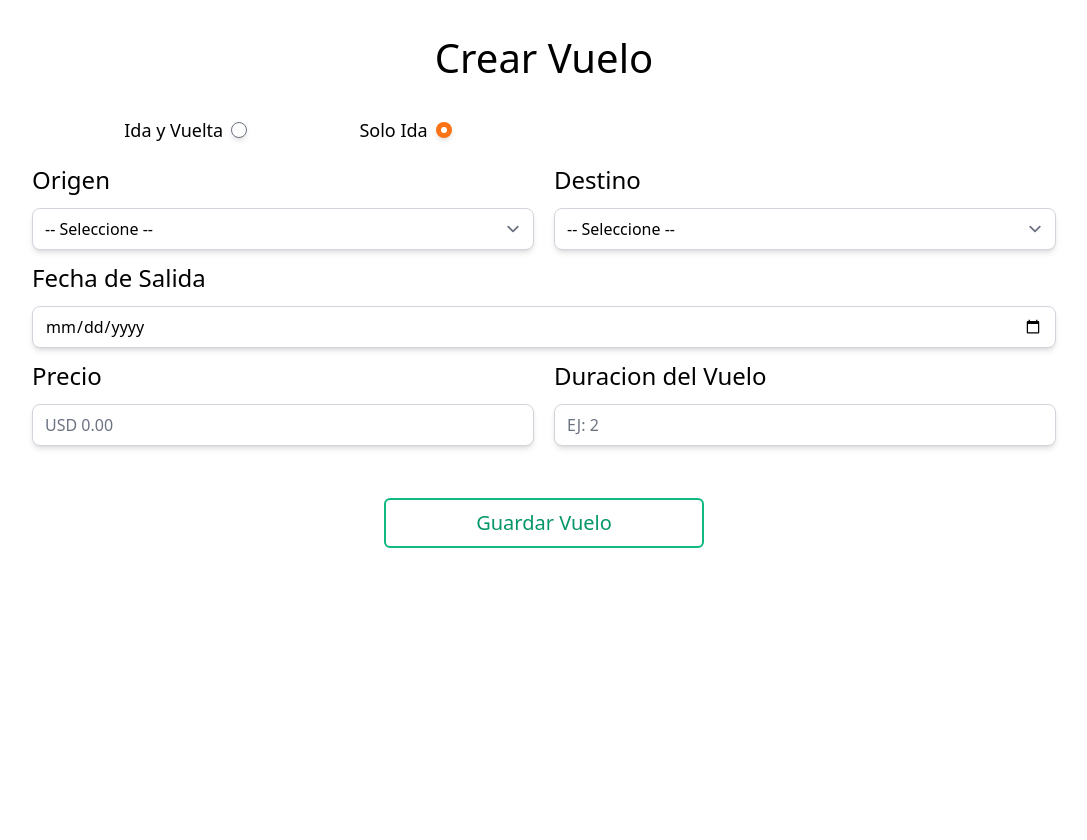
After one commit to SneyderJLO/ProyectoDAW, a PHP site: page /views/vuelos/crearVuelo.php in a window 1280 px wide. The commit adds this page. Shown: the whole page, without its empty margins (96-1183 px from the left). Run offline with PHP 8.4, Linux system fonts and the light colour scheme; data that the repository does not hold is empty.

Commit message:
Terminando CRUD de vuelos

```diff
--- a/Router.php
+++ b/Router.php
@@ -17,7 +17,6 @@ class Router {
 
     // comprueba si la ruta existe en el array de rutas y ejecuta el metodo asociado
     public function comprobarRutas() {
-
         $urlActual = $_SERVER['PATH_INFO'] ?? '/';
         $metodo = $_SERVER['REQUEST_METHOD'];
 
--- /dev/null
+++ b/public/js/adminPanel.js
@@ -0,0 +1,28 @@
+const verficarTipoVuelo = () => {
+    //selectores de tipos de vuelo
+    const $fechaVueltaContenedor = document.querySelector('#contenedorFechaVuelta');
+    const $soloIda = document.querySelector('#soloIda');
+    const $idaVuelta = document.querySelector('#idaVuelta');
+
+    if($soloIda.checked){
+        $fechaVueltaContenedor.classList.add('hidden');
+    }
+
+    if($idaVuelta.checked){
+        $fechaVueltaContenedor.classList.remove('hidden');
+    }
+
+    $soloIda.addEventListener('click', () => {
+        if($soloIda.checked){
+            $fechaVueltaContenedor.classList.add('hidden');
+        }
+    });
+
+    $idaVuelta.addEventListener('click', () => {
+        if($idaVuelta.checked){
+            $fechaVueltaContenedor.classList.remove('hidden');
+        }
+    })
+}
+
+document.addEventListener('DOMContentLoaded', verficarTipoVuelo);
--- a/public/styles/style.css
+++ b/public/styles/style.css
@@ -736,6 +736,10 @@ select {
   height: 10rem;
 }
 
+.min-h-screen {
+  min-height: 100vh;
+}
+
 .w-4\/5 {
   width: 80%;
 }
@@ -866,6 +870,11 @@ select {
   border-color: rgb(251 113 133 / var(--tw-border-opacity));
 }
 
+.border-emerald-500 {
+  --tw-border-opacity: 1;
+  border-color: rgb(16 185 129 / var(--tw-border-opacity));
+}
+
 .border-orange-400 {
   --tw-border-opacity: 1;
   border-color: rgb(251 146 60 / var(--tw-border-opacity));
@@ -879,6 +888,16 @@ select {
 .border-gray-300 {
   --tw-border-opacity: 1;
   border-color: rgb(209 213 219 / var(--tw-border-opacity));
+}
+
+.border-red-300 {
+  --tw-border-opacity: 1;
+  border-color: rgb(252 165 165 / var(--tw-border-opacity));
+}
+
+.border-indigo-500 {
+  --tw-border-opacity: 1;
+  border-color: rgb(99 102 241 / var(--tw-border-opacity));
 }
 
 .bg-red-100 {
@@ -899,6 +918,11 @@ select {
 .bg-orange-400 {
   --tw-bg-opacity: 1;
   background-color: rgb(251 146 60 / var(--tw-bg-opacity));
+}
+
+.bg-red-200 {
+  --tw-bg-opacity: 1;
+  background-color: rgb(254 202 202 / var(--tw-bg-opacity));
 }
 
 .p-2 {
@@ -928,6 +952,11 @@ select {
 .px-5 {
   padding-left: 1.25rem;
   padding-right: 1.25rem;
+}
+
+.py-4 {
+  padding-top: 1rem;
+  padding-bottom: 1rem;
 }
 
 .text-left {
@@ -1013,6 +1042,11 @@ select {
   color: rgb(244 63 94 / var(--tw-text-opacity));
 }
 
+.text-emerald-600 {
+  --tw-text-opacity: 1;
+  color: rgb(5 150 105 / var(--tw-text-opacity));
+}
+
 .text-orange-500 {
   --tw-text-opacity: 1;
   color: rgb(249 115 22 / var(--tw-text-opacity));
@@ -1021,6 +1055,11 @@ select {
 .text-amber-700 {
   --tw-text-opacity: 1;
   color: rgb(180 83 9 / var(--tw-text-opacity));
+}
+
+.text-indigo-600 {
+  --tw-text-opacity: 1;
+  color: rgb(79 70 229 / var(--tw-text-opacity));
 }
 
 .opacity-0 {
@@ -1083,6 +1122,11 @@ select {
 .hover\:bg-rose-500:hover {
   --tw-bg-opacity: 1;
   background-color: rgb(244 63 94 / var(--tw-bg-opacity));
+}
+
+.hover\:bg-emerald-500:hover {
+  --tw-bg-opacity: 1;
+  background-color: rgb(16 185 129 / var(--tw-bg-opacity));
 }
 
 .hover\:bg-orange-500:hover {
--- a/views/vuelos/RuizJonathan.php
+++ b/views/vuelos/RuizJonathan.php
@@ -36,7 +36,7 @@
             </div>
 
             <div class="flex justify-center md:justify-start">
-                <a href="/adminVuelos" class="block w-fit p-2 border-amber-600 border-solid border-2 text-amber-700 hover:text-white hover:bg-amber-600 rounded-lg">Administrar Vuelos (Solo Administradores)</a>
+                <a href="/admin/vuelos" class="block w-fit p-2 border-amber-600 border-solid border-2 text-amber-700 hover:text-white hover:bg-amber-600 rounded-lg">Administrar Vuelos (Solo Administradores)</a>
             </div>
         </div>
     </section>
--- a/views/vuelos/adminVuelos.php
+++ b/views/vuelos/adminVuelos.php
@@ -4,7 +4,7 @@
     <!-- <img class="mx-auto rounded-lg" src="https://cdn.pixabay.com/photo/2017/06/05/11/01/airport-2373727_960_720.jpg" alt="vuelos"> -->
 
     <div class="w-4/5 flex justify-center mx-auto md:justify-start my-5">
-        <a href="crearVuelo.php" class="block w-fit p-2 border-emerald-600 border-solid border-2 text-emerald-700 hover:text-white hover:bg-emerald-600 rounded-lg hover:font-bold font-semibold">Crear un Nuevo Vuelo</a>
+        <a href="/admin/crearVuelo" class="block w-fit p-2 border-emerald-600 border-solid border-2 text-emerald-700 hover:text-white hover:bg-emerald-600 rounded-lg hover:font-bold font-semibold">Crear un Nuevo Vuelo</a>
     </div>
 
     <div class="md:grid-cols-2 md:w-4/5 mx-auto grid grid-cols-1 lg:grid-cols-3 text-center gap-5 my-10">
@@ -28,9 +28,9 @@
                 </div>
 
                 <div class="flex gap-5 justify-evenly w-full">
-                    <a href="actualizar.php?id=<?php echo $vuelo['id']; ?>" class="text-indigo-500 font-medium rounded-md border-2 border-indigo-400 brder-solid px-4 py-2 block w hover:bg-indigo-500 hover:text-white transition-colors hover:cursor-pointer" type="button">Editar</a>
+                    <a href="/admin/actualizarVuelo?id=<?php echo $vuelo['id']; ?>" class="text-indigo-500 font-medium rounded-md border-2 border-indigo-400 brder-solid px-4 py-2 block w hover:bg-indigo-500 hover:text-white transition-colors hover:cursor-pointer" type="button">Editar</a>
 
-                    <form action="eliminar.php" method="POST">
+                    <form action="/admin/eliminarVuelo" method="POST">
                         <input type="hidden" name="id" value="<?php echo $vuelo['id'] ?>">
 
                         <button type="submit" class="text-rose-500 font-medium rounded-md border-2 border-rose-400 brder-solid px-4 py-2 block hover:bg-rose-500 hover:text-white transition-colors" type="button">Eliminar</button>
--- /dev/null
+++ b/views/vuelos/crearVuelo.php
@@ -0,0 +1,30 @@
+<!DOCTYPE html>
+<html lang="en">
+
+<head>
+    <meta charset="UTF-8">
+    <meta http-equiv="X-UA-Compatible" content="IE=edge">
+    <meta name="viewport" content="width=device-width, initial-scale=1.0">
+    <link rel="stylesheet" href="https://cdnjs.cloudflare.com/ajax/libs/font-awesome/5.15.4/css/all.min.css" integrity="sha512-1ycn6IcaQQ40/MKBW2W4Rhis/DbILU74C1vSrLJxCq57o941Ym01SwNsOMqvEBFlcgUa6xLiPY/NS5R+E6ztJQ==" crossorigin="anonymous" referrerpolicy="no-referrer" />
+    <link rel="stylesheet" href="/styles/style.css">
+    <title>EcuTravel</title>
+</head>
+
+<body>
+    <!-- Contenido principal -->
+    <section class="container mx-auto min-h-screen">
+        <h2 class="text-3xl sm:text-subtitle text-center my-10">Crear Vuelo</h2>
+
+        <form method="POST" class="w-4/5 mx-auto flex flex-col mt-10" id="formulario_vuelos">
+            <?php
+                include __DIR__ . '/./form/formLayout.php';
+            ?>
+
+            <button type="submit" class="border-emerald-500 border-2 border-solid hover:bg-emerald-500 hover:text-white hover:font-bold text-center px-3 py-2 rounded-md text-xl text-emerald-600 w-80 mx-auto leading-normal my-10" id="buscar">Guardar Vuelo</button>
+        </form>
+    </section>
+
+    <script src="/js/adminPanel.js"></script>
+</body>
+
+</html>
--- /dev/null
+++ b/views/vuelos/form/formLayout.php
@@ -0,0 +1,71 @@
+<div class="md:w-1/2 flex flex-row gap-5 justify-evenly items-center mb-5">
+    <div class="flex gap-2 items-center">
+        <label class="text-lg" for="idaVuelta">Ida y Vuelta</label>
+        <input type="radio" <?php echo isset($vuelo['fecha_regreso']) ? 'checked' : '' ?> id="idaVuelta" name="tipoViaje" value="1" class="focus:ring-orange-400 focus:border-orange-400 focus-ring-1 shadow-md text-orange-500">
+    </div>
+
+    <div class="flex gap-2 items-center">
+        <label class="text-lg" for="soloIda">Solo Ida</label>
+        <input type="radio" id="soloIda" name="tipoViaje" value="2" class="focus:ring-orange-400 focus:border-orange-400 focus-ring-1 shadow-md text-orange-500" <?php echo !isset($vuelo['fecha_regreso']) ? 'checked' : '' ?>>
+    </div>
+</div>
+
+
+<div class="flex flex-col sm:flex-row gap-5">
+    <div class="flex flex-col flex-1">
+        <label class="text-2xl">Origen</label>
+        <select name="ciudad_origen_id" class="my-3 rounded-lg focus:ring-orange-400 border-gray-300  focus:border-orange-400 focus-ring-1 shadow-md appearance-none" id="origen">
+            <option value="" disabled selected>-- Seleccione --</option>
+            <?php
+            foreach ($ciudades as $ciudad) :
+            ?>
+                <option value="<?php echo $ciudad['id'] ?>" <?php echo isset($vuelo) && $vuelo['origen_id'] == $ciudad['id'] ? 'selected' : '' ?>><?php echo $ciudad['ciudad'] ?></option>
+            <?php endforeach; ?>
+        </select>
+    </div>
+
+    <div class="flex flex-col flex-1">
+        <label class="text-2xl">Destino</label>
+        <select name="ciudad_destino_id" class="my-3 rounded-lg focus:ring-orange-400 border-gray-300  focus:border-orange-400 focus-ring-1 shadow-md" id="destino">
+            <option value="" disabled selected>-- Seleccione --</option>
+            <?php
+            foreach ($ciudades as $ciudad) :
+            ?>
+                <option value="<?php echo $ciudad['id'] ?>" <?php echo isset($vuelo) && $vuelo['destino_id'] == $ciudad['id'] ? 'selected' : '' ?>><?php echo $ciudad['ciudad'] ?></option>
+            <?php endforeach; ?>
+        </select>
+    </div>
+</div>
+
+<div class="flex flex-col md:flex-row gap-5">
+    <div id="contenedorFechaIda" class="flex flex-col flex-1">
+        <label class="text-2xl">Fecha de Salida</label>
+        <input id="fechaIda" class="my-3 rounded-lg focus:ring-orange-400 border-gray-300  focus:border-orange-400 focus-ring-1 shadow-md" type="date" name="fecha_salida" value="<?php echo isset($vuelo) ? $vuelo['fecha_salida'] : ''; ?>">
+    </div>
+
+    <div id="contenedorFechaVuelta" class="flex flex-col flex-1">
+        <label class="text-2xl">Fecha de Regreso</label>
+        <input id="fechaVuelta" class="my-3 rounded-lg focus:ring-orange-400 border-gray-300  focus:border-orange-400 focus-ring-1 shadow-md" type="date" name="fecha_regreso" value="<?php echo isset($vuelo['fecha_regreso']) ? $vuelo['fecha_regreso'] : ''; ?>">
+    </div>
+</div>
+
+<div class="flex flex-col md:flex-row gap-5">
+    <div class="flex flex-col flex-1">
+        <label for="precio" class="text-2xl">Precio</label>
+        <input type="text" id="precio" placeholder="USD 0.00" class="my-3 rounded-lg focus:ring-orange-400 border-gray-300  focus:border-orange-400 focus-ring-1 shadow-md" name="precio" value="<?php echo isset($vuelo) ? $vuelo['precio'] : '' ?>">
+    </div>
+
+    <div class="flex flex-col flex-1">
+        <label for="duracion" class="text-2xl">Duracion del Vuelo</label>
+        <input type="number" name="duracion" id="duracion" placeholder="EJ: 2" class="my-3 rounded-lg focus:ring-orange-400 border-gray-300  focus:border-orange-400 focus-ring-1 shadow-md" value="<?php echo isset($vuelo) ? $vuelo['duracion'] : '' ?>">
+    </div>
+</div>
+
+<?php
+if (sizeof($errores) > 0) : ?>
+    <div class="w-4/5 mx-auto flex flex-col mt-10">
+        <?php foreach ($errores as $error) : ?>
+            <p class="border-solid border-2 border-red-300 bg-red-200 px-4 py-4 my-2 text-center w-4/5 mx-auto rounded"><?php echo $error ?></p>
+        <?php endforeach; ?>
+    </div>
+<?php endif; ?>
```
Also changed, not shown: controllers/VuelosController.php (+77 -0 lines), includes/config/db.php (+4 -4 lines), models/Ciudad.php (added, +21 -0 lines), models/Database.php (+14 -11 lines), models/Vuelo.php (+85 -10 lines), public/index.php (+8 -1 lines), views/vuelos/actualizarVuelo.php (added, +29 -0 lines).
